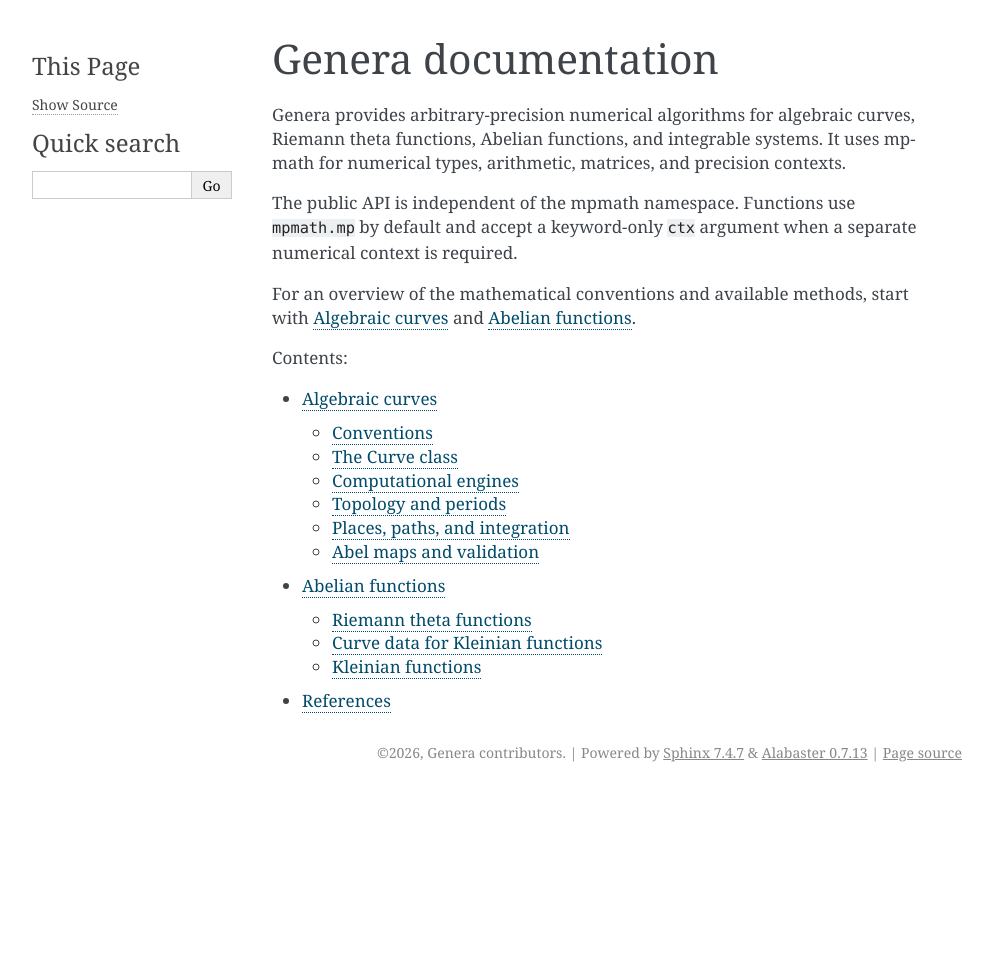
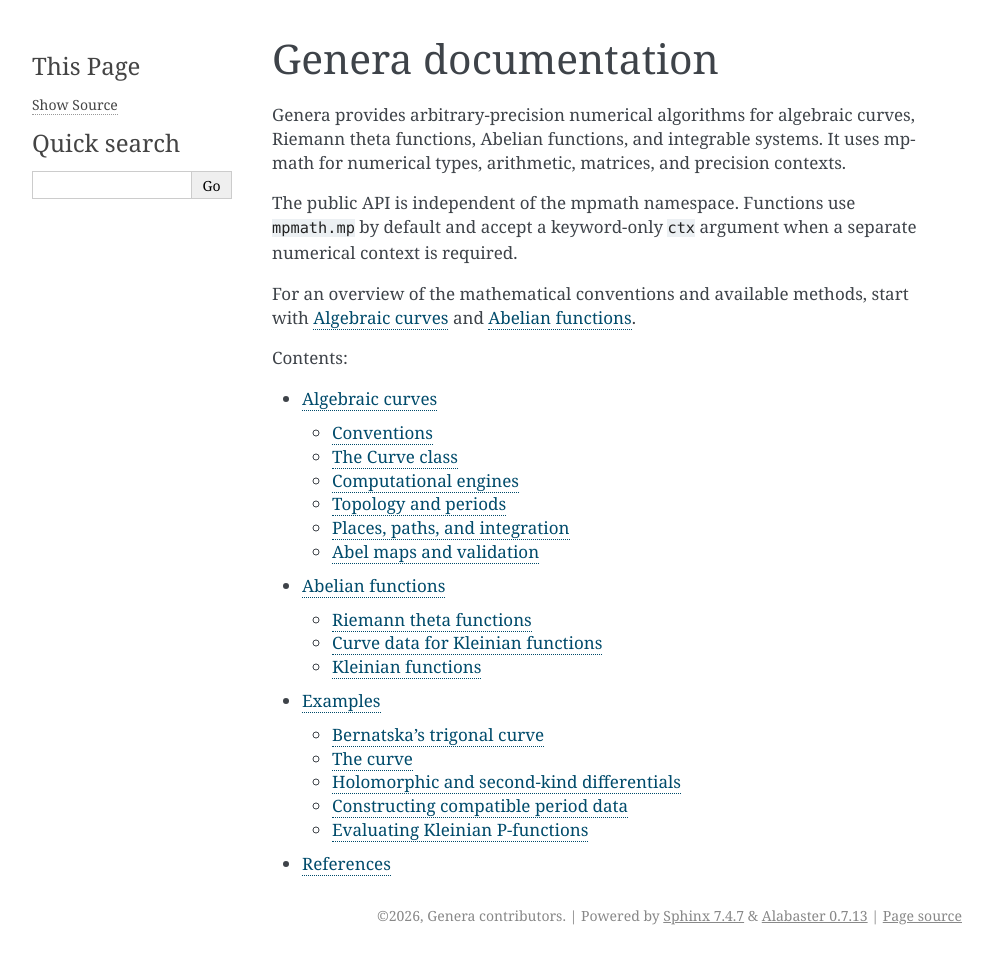
Before and after one commit to HeskethGD/genera, a Sphinx documentation site: the page built from docs/index.rst, in a window 1280 px wide. Shown: the whole page, without its empty margins (148-1141 px from the left). Built offline with Sphinx 7.4.7, drawn with Linux system fonts in a browser that asks for light colours; before the commit the page ends 900 px from its top, so only the background shows below that; some of the changed lines change nothing that is shown.

Commit message:
Bernatska doc example

```diff
--- /dev/null
+++ b/docs/examples.rst
@@ -0,0 +1,158 @@
+Examples
+--------
+
+The examples below connect the public Genera API to calculations from the
+mathematical literature. The complete runnable programs are kept in the
+repository's ``examples/`` directory; the documentation extracts the parts
+that explain the numerical pipeline.
+
+Bernatska's trigonal curve
+...........................
+
+This example follows Examples 3 and 3a--3b of J. Bernatska,
+`Computation of P-Functions on Plane Algebraic Curves
+<https://arxiv.org/abs/2407.05632>`_. It uses a non-hyperelliptic genus-three
+curve, so it is a useful first example of Genera's general plane-curve engine.
+
+The complete script is
+``examples/bernatska/bernatska_trigonal_demo.py`` and can be run from the
+Genera repository root with::
+
+   .venv/bin/python -m examples.bernatska.bernatska_trigonal_demo
+
+The curve
+..........
+
+Bernatska's equation (73) is the trigonal :math:`(3,4)` curve
+
+.. math::
+
+   f(x,y)=-y^3+x^4+3x^3+7x^2+16x+9
+          +y(4x^2+5x+11)=0.
+
+Genera accepts the sparse coefficient mapping directly. The keys are
+``(x_power, y_power)`` pairs::
+
+   def trigonal_curve():
+       return {
+           (0, 3): -1,
+           (4, 0): 1,
+           (3, 0): 3,
+           (2, 0): 7,
+           (1, 0): 16,
+           (0, 0): 9,
+           (2, 1): 4,
+           (1, 1): 5,
+           (0, 1): 11,
+       }
+
+This is a general plane curve rather than one of the specialized
+hyperelliptic models. Genera computes its branch locus, monodromy, genus, and
+homology from the projection to the ``x``-plane. The expected genus is three.
+
+Holomorphic and second-kind differentials
+..........................................
+
+For a plane curve, a differential written as ``h(x, y) dx / f_y`` is passed to
+Genera as a callable returning the coefficient of ``dx``. Here
+
+.. math::
+
+   f_y=-3y^2+4x^2+5x+11,
+
+and the three holomorphic forms are
+
+.. math::
+
+   du=\begin{pmatrix}y\\x\\1\end{pmatrix}\frac{dx}{f_y}.
+
+The example also supplies three second-kind forms. The last numerator is
+
+.. math::
+
+   R_5=5x^2y+9xy+\frac{32}{3}x^2+7y+\frac{40}{3}x.
+
+The corresponding code is kept in the runnable example and has this shape::
+
+   def differentials():
+       def denominator(x, y):
+           return -3*y**2 + 4*x**2 + 5*x + 11
+
+       first_kind = (
+           lambda x, y: y / denominator(x, y),
+           lambda x, y: x / denominator(x, y),
+           lambda x, y: 1 / denominator(x, y),
+       )
+
+       def r5(x, y):
+           return (5*x**2*y + 9*x*y + mp.mpf(32)/3*x**2
+                   + 7*y + mp.mpf(40)/3*x)
+
+       second_kind = (
+           lambda x, y: x**2 / denominator(x, y),
+           lambda x, y: 2*x*y / denominator(x, y),
+           lambda x, y: r5(x, y) / denominator(x, y),
+       )
+       return first_kind, second_kind
+
+Constructing compatible period data
+....................................
+
+Because the caller supplies the differential bases, the example constructs a
+``Curve`` with the mpmath context and passes the forms explicitly::
+
+   from genera import Curve, kleinian_p
+   from mpmath import mp
+
+   mp.dps = 20
+   curve = Curve(mp, trigonal_curve())
+   first_kind, second_kind = differentials()
+   first = curve.periods_kind_1(first_kind)
+   second = curve.periods_kind_2(
+       differentials=first_kind,
+       second_differentials=second_kind,
+   )
+
+The returned records contain the first-kind half-periods, second-kind
+half-periods, normalized period matrix ``tau``, and the symmetric matrix
+``kappa`` used by the Kleinian functions. In particular,
+
+.. math::
+
+   \tau=\omega^{-1}\omega',\qquad
+   \varkappa=\eta\omega^{-1}.
+
+The paper and Genera need not choose the same homology basis. The complete
+script compares Genera's computed full periods with the rounded matrices in
+the paper, recovers an integral symplectic cycle transformation, and then
+forms the paper-basis ``omega``, ``omega_prime``, ``eta``, and ``eta_prime``.
+This is a change of homology basis, not a fitted numerical scale factor.
+
+Evaluating Kleinian P-functions
+.................................
+
+For the Abelian vector and characteristic printed in Example 3a, the script
+evaluates eight second- and third-order P-functions in one batched call::
+
+   indices = (
+       (0, 0), (0, 1), (0, 2), (1, 1), (1, 2),
+       (0, 0, 0), (0, 0, 1), (0, 0, 2),
+   )
+   values = kleinian_p(
+       u, omega / 2, tau, -kappa, indices, characteristic)
+
+The factors in this call are important. Bernatska's tables use full period
+matrices, while ``kleinian_p`` uses half-period data. The second-kind sign is
+also reversed to match Genera's sigma convention. The same calculation is
+then repeated with the modified Abel vector of Example 3b.
+
+The resulting validation chain is::
+
+   curve equation
+       -> branch locus, monodromy, and homology
+       -> first- and second-kind periods
+       -> tau, kappa, and Kleinian P-functions
+
+The complete script reports residuals for the branch points, period matrices,
+symmetry conditions, and the P-function values against the six-digit tables
+in the paper.
--- a/docs/index.rst
+++ b/docs/index.rst
@@ -18,4 +18,5 @@
 
    algebraic_curves
    abelian
+   examples
    references
```
